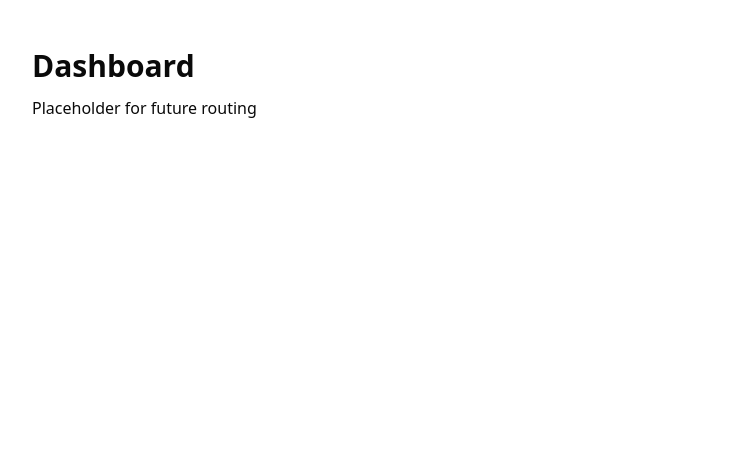
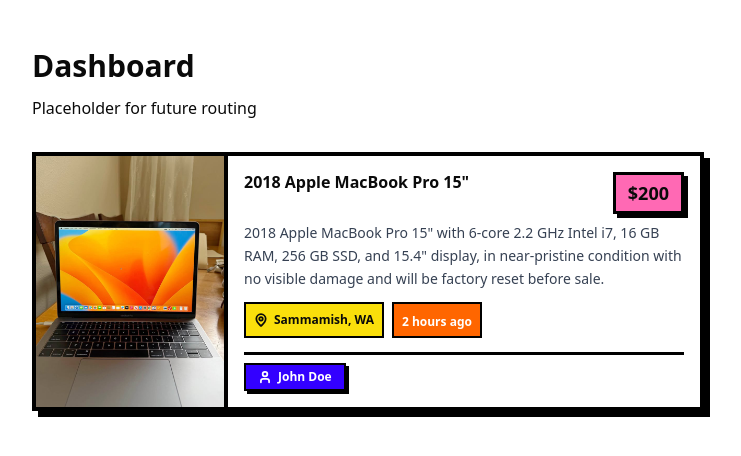
Before and after one commit to tanner-pham/Baller, a Next.js app: page /dashboard in a window 1280 px wide. Shown: the top 456 px of the page, without its empty margins (56-797 px from the left). Built offline with nearby package versions, Linux system fonts and the light colour scheme; a web font is replaced by a local one.

Commit message:
Implement current listing component (#12)
* implement current listing component

* add images folder

* refactor Hero component to navigate to dashboard on analyze action

```diff
--- a/src/app/(components)/Hero.tsx
+++ b/src/app/(components)/Hero.tsx
@@ -1,14 +1,16 @@
 "use client";
 
 import { useState } from 'react';
+import { useRouter } from 'next/navigation';
 import { ChevronRight } from 'lucide-react';
 
 export function Hero() {
   const [url, setUrl] = useState('');
+  const router = useRouter();
 
   const handleAnalyze = () => {
     if (url) {
-      alert(`Analyzing listing: ${url}`);
+      router.push('/dashboard');
     }
   };
 
--- a/src/app/dashboard/(components)/CurrentListing.tsx
+++ b/src/app/dashboard/(components)/CurrentListing.tsx
@@ -0,0 +1,82 @@
+"use client";
+
+import { MapPin, User } from 'lucide-react';
+
+interface CurrentListingProps {
+  image: string;
+  price: string;
+  title: string;
+  description?: string;
+  postedTime: string;
+  location: string;
+  sellerName: string;
+}
+
+export function CurrentListing({
+  image,
+  price,
+  title,
+  description,
+  postedTime,
+  location,
+  sellerName,
+}: CurrentListingProps) {
+  return (
+    <div className="w-full max-w-2xl">
+      {/* Main Card - Horizontal Layout */}
+      <div className="bg-white border-4 border-black shadow-[6px_6px_0px_0px_rgba(0,0,0,1)] flex">
+        {/* Image Container */}
+        <div className="relative flex-shrink-0 w-48 border-r-4 border-black">
+          <img
+            src={image}
+            alt={title}
+            className="w-full h-full object-cover"
+          />
+        </div>
+
+        {/* Content Section */}
+        <div className="flex-1 p-4 flex flex-col justify-between">
+          <div>
+            {/* Price & Title Row */}
+            <div className="flex items-start justify-between gap-3 mb-2">
+              <h2 className="font-black text-base leading-tight flex-1">
+                {title}
+              </h2>
+              <div className="bg-[#FF69B4] border-3 border-black px-3 py-1 shadow-[4px_4px_0px_0px_rgba(0,0,0,1)] flex-shrink-0">
+                <span className="font-black text-lg">{price}</span>
+              </div>
+            </div>
+
+            {/* Description */}
+            {description && (
+              <p className="text-sm text-gray-700 mb-3 leading-relaxed">
+                {description}
+              </p>
+            )}
+
+            {/* Location & Time */}
+            <div className="flex flex-wrap gap-2 mb-3">
+              <div className="bg-[#FADF0B] border-2 border-black px-2 py-1 flex items-center gap-1.5">
+                <MapPin className="w-3.5 h-3.5" strokeWidth={3} />
+                <span className="font-bold text-xs">{location}</span>
+              </div>
+              <div className="bg-[#FF6600] border-2 border-black px-2 py-1">
+                <span className="font-bold text-xs text-white">{postedTime}</span>
+              </div>
+            </div>
+          </div>
+
+          {/* Seller Info */}
+          <div className="border-t-3 border-black pt-2">
+            <div className="flex items-center gap-3">
+              <div className="bg-[#3300FF] border-2 border-black px-3 py-1 inline-flex items-center gap-1.5 shadow-[3px_3px_0px_0px_rgba(0,0,0,1)]">
+                <User className="w-3.5 h-3.5 text-white" strokeWidth={3} />
+                <span className="font-bold text-xs text-white">{sellerName}</span>
+              </div>
+            </div>
+          </div>
+        </div>
+      </div>
+    </div>
+  );
+}
--- a/src/app/dashboard/page.tsx
+++ b/src/app/dashboard/page.tsx
@@ -1,8 +1,22 @@
+import { CurrentListing } from './(components)/CurrentListing';
+
 export default function DashboardPage() {
   return (
     <main className="mx-auto max-w-6xl px-6 py-12">
       <h1 className="text-3xl font-bold">Dashboard</h1>
       <p className="mt-3">Placeholder for future routing</p>
+
+      <div className="mt-8">
+        <CurrentListing
+          image="/images/macbook.jpg"
+          price="$200"
+          title='2018 Apple MacBook Pro 15"'
+          description='2018 Apple MacBook Pro 15" with 6-core 2.2 GHz Intel i7, 16 GB RAM, 256 GB SSD, and 15.4" display, in near-pristine condition with no visible damage and will be factory reset before sale.'
+          postedTime="2 hours ago"
+          location="Sammamish, WA"
+          sellerName="John Doe"
+        />
+      </div>
     </main>
   );
 }
```
Also changed, not shown: public/images/macbook.jpg (added).
